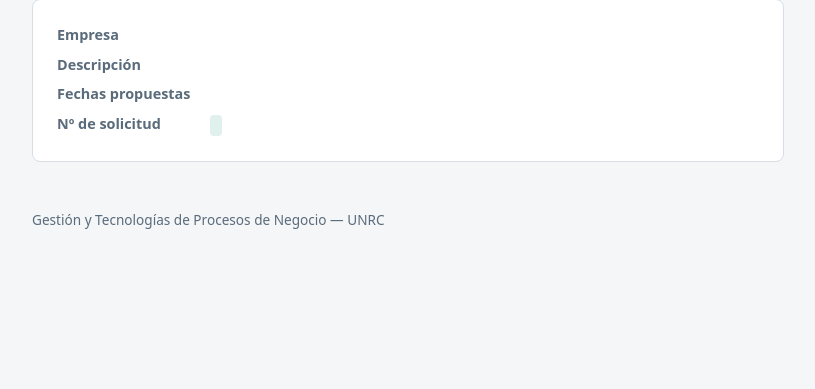
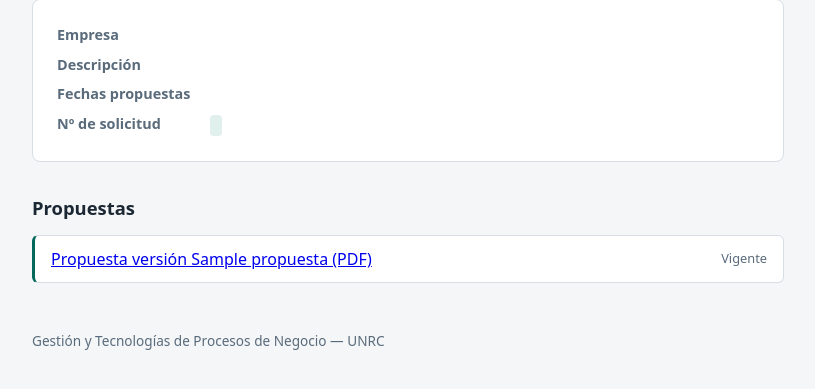
Before and after one commit to AlieniAgustin/GTPN-GestionCursos-Flowable, a Spring app: template backend/src/main/resources/templates/cursos/detalle.html in a window 1280 px wide. Shown: the part 167-556 px from the top of the page, without its empty margins (232-1047 px from the left). Run offline with Thymeleaf, Linux system fonts and the light colour scheme; the template is opened without the code that fills it: most values are stand-ins (such as "Sample title", 1, 10 or a date in 2020); data that the repository does not hold is empty; some of the project's set-up classes (security, data sources, template engines, error pages and the like) are left out, and stand-ins take their place.

Commit message:
site: list proposal pdfs in course detail

```diff
--- a/backend/src/main/resources/templates/cursos/detalle.html
+++ b/backend/src/main/resources/templates/cursos/detalle.html
@@ -43,6 +43,17 @@
         </dl>
     </div>
 
+    <div th:unless="${#lists.isEmpty(propuestas)}">
+        <h2>Propuestas</h2>
+        <ul class="actividades">
+            <li th:each="v, it : ${propuestas}">
+                <a th:href="@{/mis-cursos/{id}/propuestas/{v}.pdf(id=${vista.curso().id()}, v=${v})}"
+                   target="_blank" th:text="|Propuesta versión ${v} (PDF)|">Propuesta versión 1 (PDF)</a>
+                <span class="actividad-tipo" th:if="${it.first}">Vigente</span>
+            </li>
+        </ul>
+    </div>
+
     <h2 th:if="${vista.tieneActividades()}">Actividades en curso</h2>
     <p class="bajada" th:if="${vista.tieneActividades()}">
         Durante la preparación varias actividades avanzan en paralelo, así que puede haber
```
